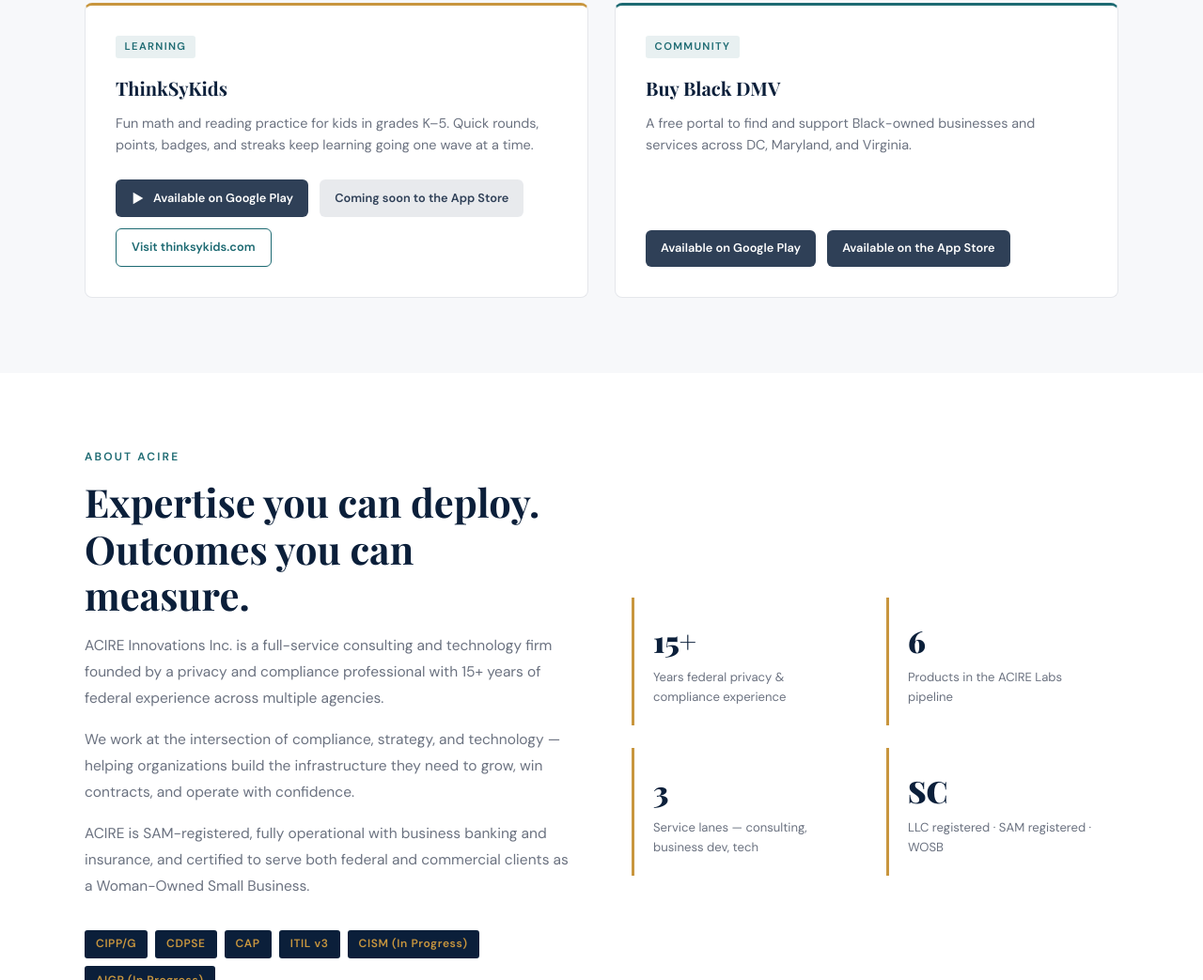
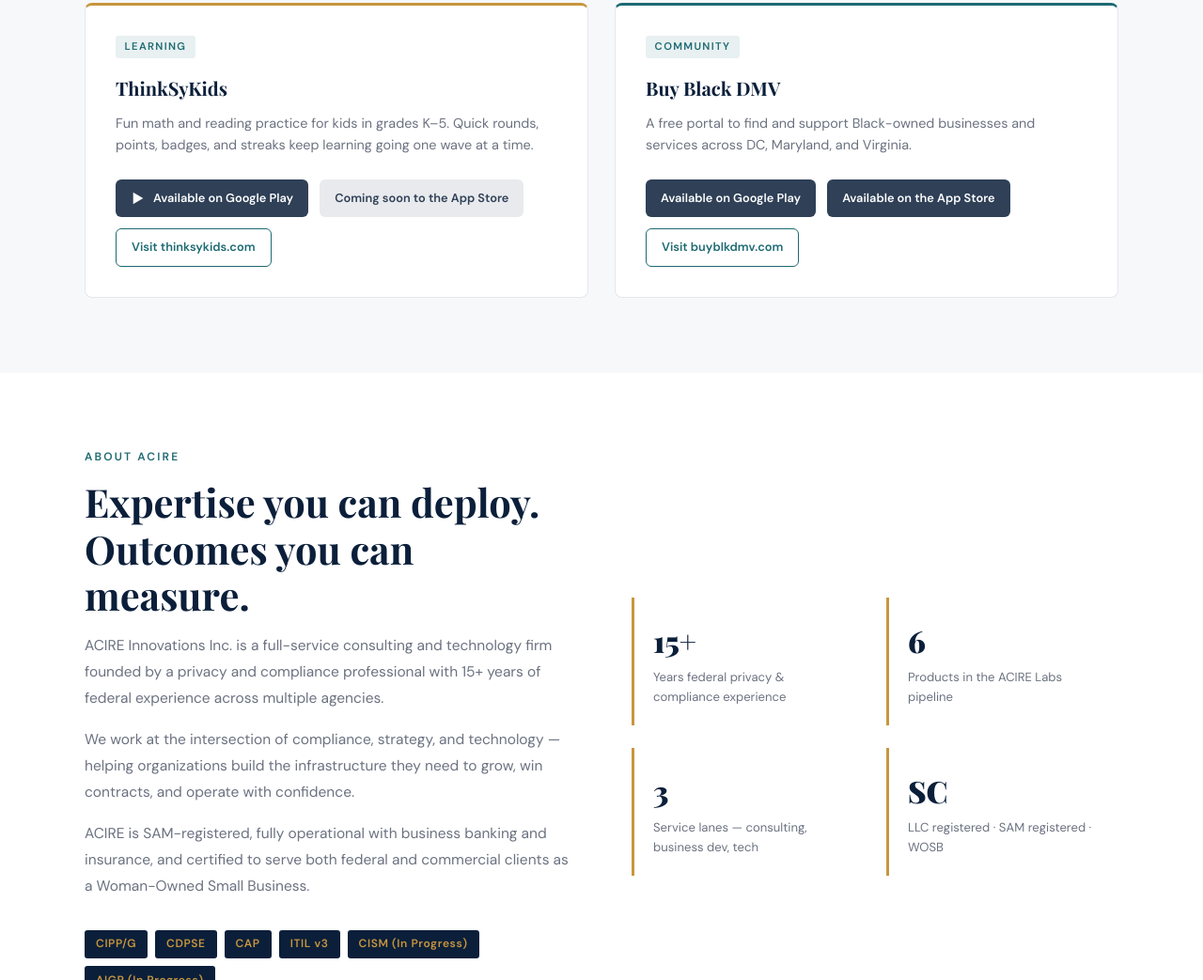
Before and after one commit to erlanier1/acire-innovations, a plain HTML site: page index.html in a window 1280 px wide. Shown: the part 4954-5997 px from the top of the page at 94% size. Drawn offline with nearby package versions, Linux system fonts and the light colour scheme.

Commit message:
Link Buy Black DMV website from community card

```diff
--- a/index.html
+++ b/index.html
@@ -1098,6 +1098,7 @@
         <div class="community-links">
           <span class="play-badge">Available on Google Play</span>
           <span class="play-badge">Available on the App Store</span>
+          <a class="community-link" href="https://buyblkdmv.com/" target="_blank" rel="noopener">Visit buyblkdmv.com</a>
         </div>
       </div>
     </div>
```
